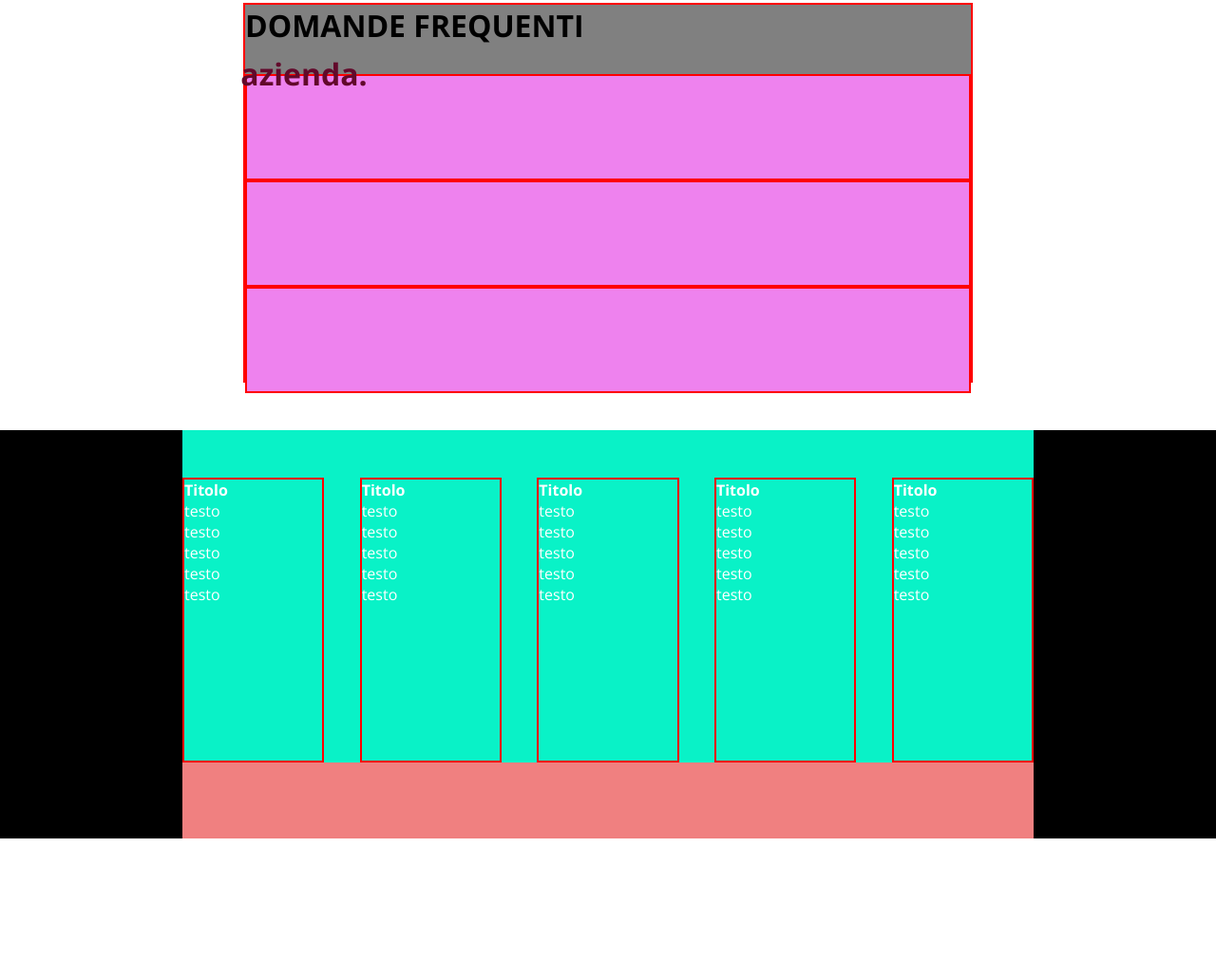
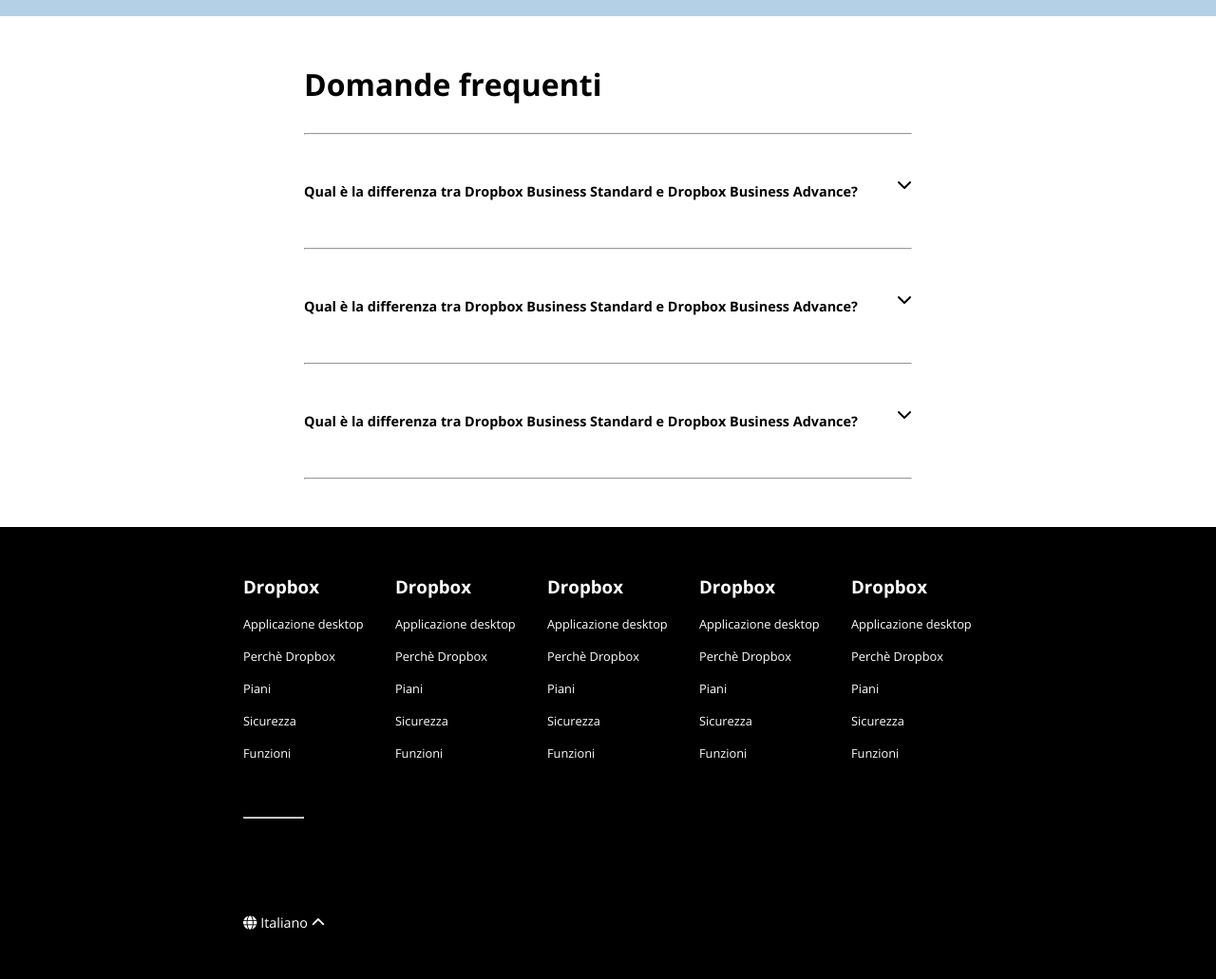
Before and after one commit to StefanoM98/htmlcss-dropbox, a plain HTML site: page index.html in a window 1280 px wide. Shown: the part 4827-5858 px from the top of the page at 95% size. Before the commit the page ends 5710 px from the top, so only its background shows below. Drawn offline with nearby package versions, Linux system fonts and the light colour scheme.

Commit message:
Add: content in footer

```diff
--- a/css/style.css
+++ b/css/style.css
@@ -325,17 +325,20 @@
 
 .column {
     width: calc(100% / 3);
+    height: calc(100vw / 3);
+    margin: 0 auto;
     flex-wrap: wrap;
 }
 .column .img-col {
     width: 50%;
+    height: 50%;
     padding: 50px;
-
 }
 
 .central {
     background-color: #f5f5f5;
     padding: 30px;
+    overflow: auto;
 }
 
 /* BACKGROUD COLOR CLIENTS */
@@ -345,6 +348,7 @@
 
 .bc2 {
     background-color: #a2d39b;
+    border: 15px solid #d2e9cd;
 }
 
 .bc3 {
@@ -382,16 +386,16 @@
 .cta {
     width: 100%;
     margin: 0 auto;
-    /* DEBUG */
-    height: 250px;
+    justify-content: center;
     background-color: #b4d0e7;
 }
-.cta .large-col {
-    width: 50%;
+
+.cta .large-col-2 {
+    width: 60%;
     text-align: center;
     line-height: 250px;
 }
-.large-col h2 {
+.large-col-2 h2 {
     color: #62092b;
     font-size: 2rem;
 }
@@ -410,12 +414,8 @@
 /* FIFTH SECTION */
 
 .question {
-    width: 60%;
+    width: 50%;
     margin: 50px auto;
-    /* DEBUG */
-    height: 400px;
-    background-color: grey;
-    border: 2px solid red;
 }
 .question h2 {
     margin-bottom: 30px;
@@ -423,11 +423,31 @@
 }
 
 .questions {
-    width: 100%;
-    /* DEBUG */
-    height: calc(100% / 3 - 20px);
-    background-color: violet;
-    border: 2px solid red;
+    position: relative;
+    padding: 50px 0;
+}
+
+.questions h4 {
+    font-size: 0.9rem;
+}
+
+.questions i {
+    position: absolute;
+    right: 0;
+    bottom: 50%;
+}
+
+.paragraph {
+    display: none;
+    padding: 10px;
+}
+
+.questions:hover .paragraph {
+    display: block;
+}
+
+.questions:hover i {
+    rotate: 180deg;
 }
 
 /* FOOTER */
@@ -436,38 +456,36 @@
     margin: 0 auto;
     background-color: black;
     color: white;
-    /* DEBUG */
-    height: 350px;
+
+}
+.menutitle {
+    padding-bottom: 10px;
+}
+
+.menu li {
+    font-size: 0.8rem;
+    padding: 8px 0;
 }
 
 .menu-column {
-    width: 70%;
+    width: 60%;
     margin: 0 auto;
     padding-top: 50px;
     justify-content: space-between;
-    /* DEBUG */
-    background-color: rgb(9, 242, 199);
 }
 
 .menu {
     width: calc(100% / 6);
-    /* DEBUG */
-    border: 2px solid red;
-    height: 300px;
+}
+.menu hr {
+    width: 50%;
+    margin: 50px 0;
+}
+.languages {
+    padding: 50px 0;
+    font-size: 0.9rem;
 }
 
-/* FOOTER BOTTOM */
-.footer-bottom {
-    width: 100%;
-    background-color: black;
-    /* DEBUG */
-    height: 80px;
+ul a:hover {
+    text-decoration: underline;
 }
-
-.footer-language {
-    width: 70%;
-    margin: 0 auto;
-    /* DEBUG */
-    background-color: lightcoral;
-    height: 80px;
-}
--- a/index.html
+++ b/index.html
@@ -340,7 +340,7 @@
                         </div>
             </div>
             <div class="cta flex">
-                <div class="large-col">
+                <div class="large-col-2">
                     <h2>Porta Dropbox Business nella tua azienda.</h2>
                 </div>
                 <div class="small-col-2">
@@ -355,10 +355,27 @@
         <!-- FIFTH SECTION -->
         <section>
             <div class="question">
-                <h2>DOMANDE FREQUENTI</h2>
-                <div class="first questions"></div>
-                <div class="second questions"></div>
-                <div class="third questions"></div>
+                <h2>Domande frequenti</h2>
+                <hr>
+                <div class="first questions">
+                    <h4>Qual è la differenza tra Dropbox Business Standard e Dropbox Business Advance?</h4>
+                    <i class="fa-solid fa-chevron-down"></i>
+                    <p class="paragraph">Qual è la differenza tra Dropbox Business Standard e Dropbox Business Advance</p>
+                </div>
+                <hr>
+                <div class="second questions">
+                    <h4>Qual è la differenza tra Dropbox Business Standard e Dropbox Business Advance?</h4>
+                    <i class="fa-solid fa-chevron-down"></i>
+                    <p class="paragraph">Qual è la differenza tra Dropbox Business Standard e Dropbox Business Advance</p>
+                </div>
+                <hr>
+                <div class="third questions">
+                    <h4>Qual è la differenza tra Dropbox Business Standard e Dropbox Business Advance?</h4>
+                    <i class="fa-solid fa-chevron-down"></i>
+                    <p class="paragraph">Qual è la differenza tra Dropbox Business Standard e Dropbox Business Advance
+                    </p>
+                </div>
+                <hr>
             </div>
         </section>
         <!-- /FIFTH SECTION -->
@@ -371,66 +388,64 @@
             <nav class="footer-top">
                 <div class="menu-column flex">
                     <div class="menu">
-                        <h4 class="menutitle">Titolo</h4>
+                        <h3 class="menutitle">Dropbox</h3>
                         <ul>
-                            <li>testo</li>
-                            <li>testo</li>
-                            <li>testo</li>
-                            <li>testo</li>
-                            <li>testo</li>
+                            <li><a href="">Applicazione desktop</a></li>
+                            <li><a href="">Perchè Dropbox</a></li>
+                            <li><a href="">Piani</a></li>
+                            <li><a href="">Sicurezza</a></li>
+                            <li><a href="">Funzioni</a></li>
+                        </ul>
+                        <hr>
+                        <div class="languages">
+                            <i class="fa-solid fa-globe"></i>
+                            <span>Italiano</span>
+                            <i class="fa-solid fa-chevron-up"></i>
+                        </div>
+                    </div>
+                    <div class="menu">
+                        <h3 class="menutitle">Dropbox</h3>
+                        <ul>
+                            <li><a href="">Applicazione desktop</a></li>
+                            <li><a href="">Perchè Dropbox</a></li>
+                            <li><a href="">Piani</a></li>
+                            <li><a href="">Sicurezza</a></li>
+                            <li><a href="">Funzioni</a></li>
                         </ul>
                     </div>
                     <div class="menu">
-                        <h4 class="menutitle">Titolo</h4>
+                        <h3 class="menutitle">Dropbox</h3>
                         <ul>
-                            <li>testo</li>
-                            <li>testo</li>
-                            <li>testo</li>
-                            <li>testo</li>
-                            <li>testo</li>
+                            <li><a href="">Applicazione desktop</a></li>
+                            <li><a href="">Perchè Dropbox</a></li>
+                            <li><a href="">Piani</a></li>
+                            <li><a href="">Sicurezza</a></li>
+                            <li><a href="">Funzioni</a></li>
                         </ul>
                     </div>
                     <div class="menu">
-                        <h4 class="menutitle">Titolo</h4>
+                        <h3 class="menutitle">Dropbox</h3>
                         <ul>
-                            <li>testo</li>
-                            <li>testo</li>
-                            <li>testo</li>
-                            <li>testo</li>
-                            <li>testo</li>
+                            <li><a href="">Applicazione desktop</a></li>
+                            <li><a href="">Perchè Dropbox</a></li>
+                            <li><a href="">Piani</a></li>
+                            <li><a href="">Sicurezza</a></li>
+                            <li><a href="">Funzioni</a></li>
                         </ul>
                     </div>
                     <div class="menu">
-                        <h4 class="menutitle">Titolo</h4>
+                        <h3 class="menutitle">Dropbox</h3>
                         <ul>
-                            <li>testo</li>
-                            <li>testo</li>
-                            <li>testo</li>
-                            <li>testo</li>
-                            <li>testo</li>
-                        </ul>
-                    </div>
-                    <div class="menu">
-                        <h4 class="menutitle">Titolo</h4>
-                        <ul>
-                            <li>testo</li>
-                            <li>testo</li>
-                            <li>testo</li>
-                            <li>testo</li>
-                            <li>testo</li>
+                            <li><a href="">Applicazione desktop</a></li>
+                            <li><a href="">Perchè Dropbox</a></li>
+                            <li><a href="">Piani</a></li>
+                            <li><a href="">Sicurezza</a></li>
+                            <li><a href="">Funzioni</a></li>
                         </ul>
                     </div>
                 </div>
             </nav>
         </section>
-
-        <section>
-            <div class="footer-bottom">
-                <div class="footer-language">
-
-                </div>
-            </div>
-        </section>
     </footer>
     <!-- /FOOTER -->
 </body>
```
